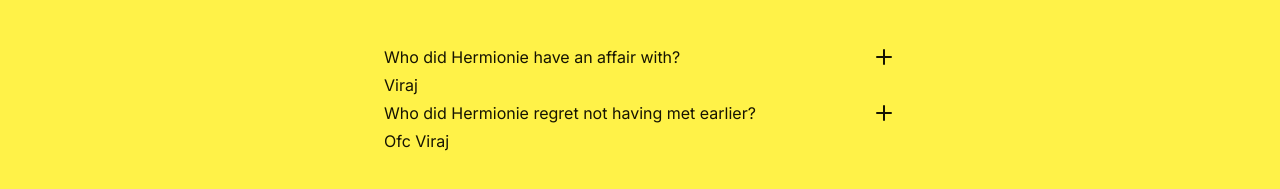
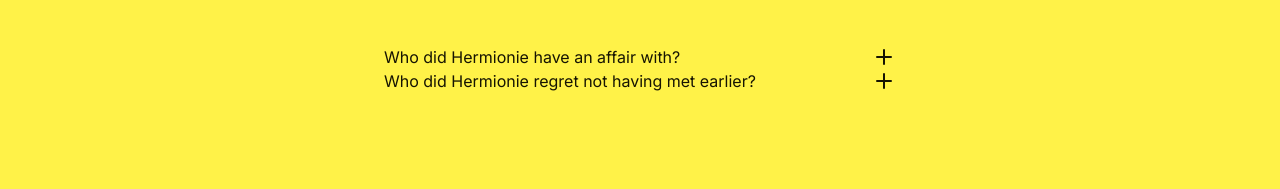
Before and after one commit to virajtamhankar/codefast-saas, a Next.js app: page / in a window 1280 px wide. Shown: the part 1710-1899 px from the top of the page. Built offline with nearby package versions, Linux system fonts and the light colour scheme.

Commit message:
updated the faq anwer's visibility logic

```diff
--- a/Components/FaqListItems.js
+++ b/Components/FaqListItems.js
@@ -72,9 +72,10 @@ const FaqListItem = ({ qa }) => {
           )} */}
         </button>
       </li>
-      <div className={`${clicked ? "block" : "hidden"} py-1 mb-8 opacity-90`}>
+      {/* <div className={`${clicked ? "block" : "hidden"} py-1 mb-8 opacity-90`}>
         {qa.answer}
-      </div>
+      </div> */}
+      {clicked && <div className="block py-1 mb-8 opacity-90">{qa.answer}</div>}
     </>
   );
 };
```
